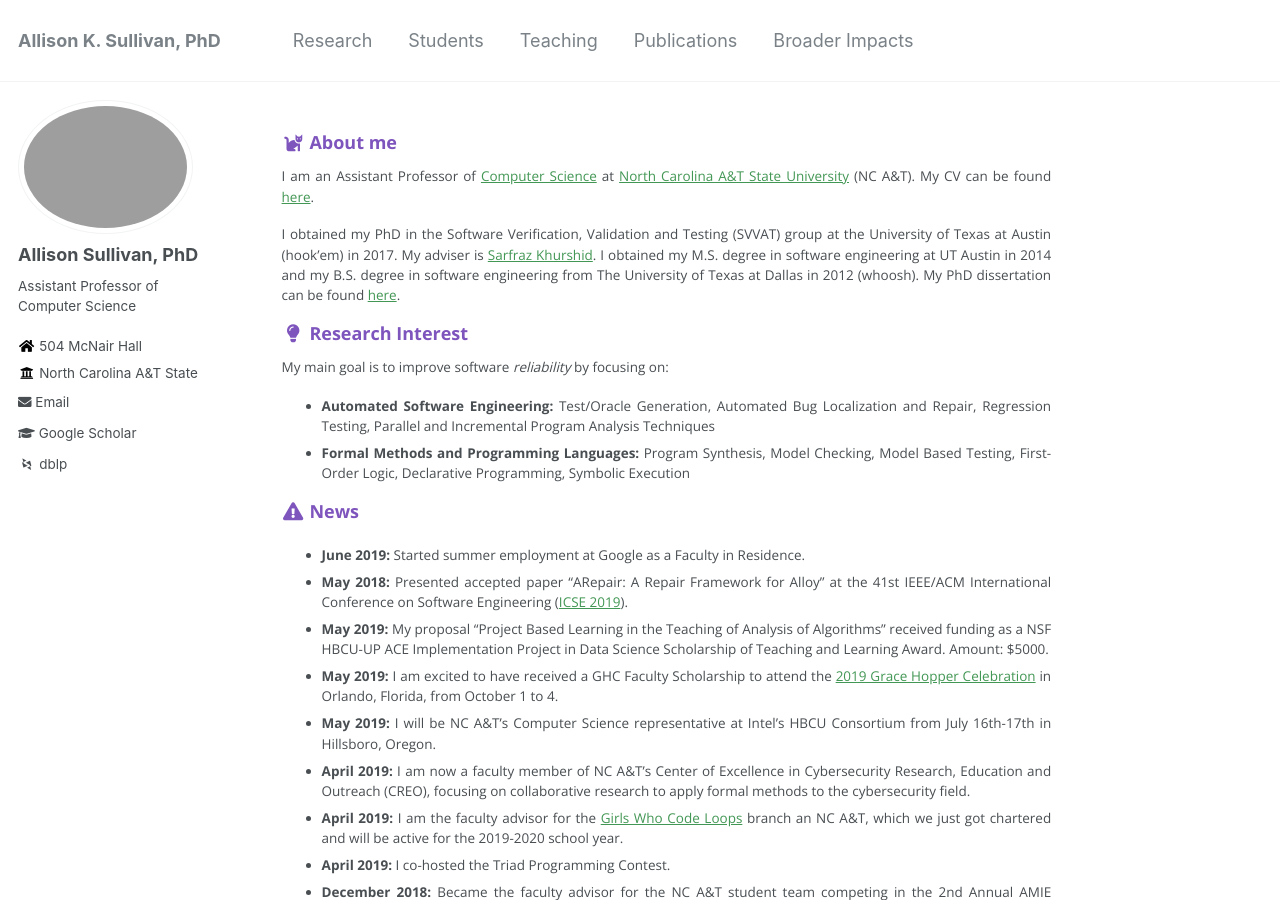
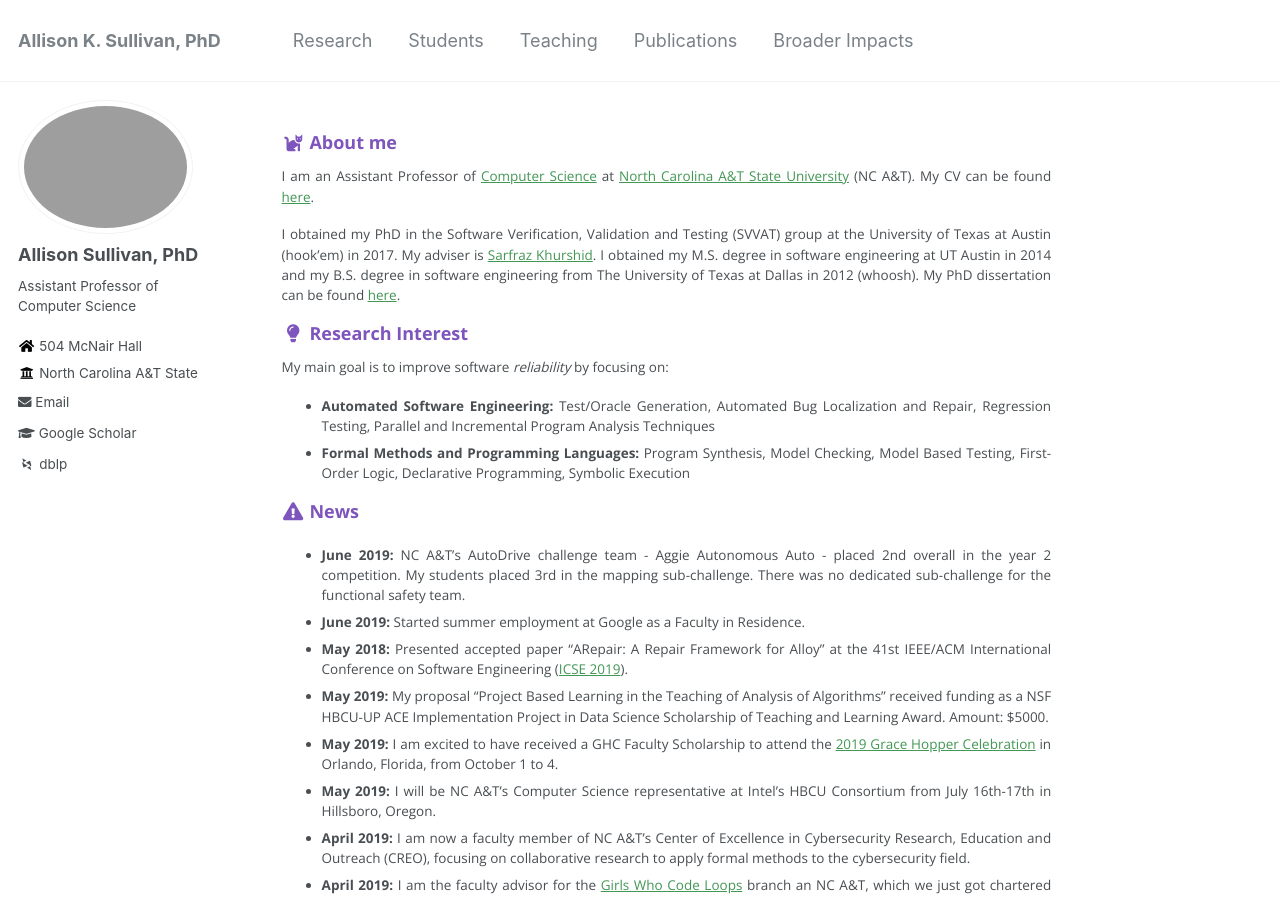
Before and after one commit to Allisonius/allisonius.github.io, a Jekyll site: the page built from _pages/about.md, in a window 1280 px wide and 900 px high. Built offline with Jekyll 4.4.1, drawn with Linux system fonts in a browser that asks for light colours; some web fonts are replaced.

Commit message:
Update about.md

```diff
--- a/_pages/about.md
+++ b/_pages/about.md
@@ -21,7 +21,8 @@ My main goal is to improve software _reliability_ by focusing on:
   * **Formal Methods and Programming Languages:** Program Synthesis, Model Checking, Model Based Testing, First-Order Logic, Declarative Programming, Symbolic Execution
 
 ### <i class="fa fa-fw fa-exclamation-triangle" aria-hidden="true"></i> News
- * **June 2019:** Started summer employment at Google as a Faculty in Residence.
+  * **June 2019:** NC A&T's AutoDrive challenge team - Aggie Autonomous Auto - placed 2nd overall in the year 2 competition. My students placed 3rd in the mapping sub-challenge. There was no dedicated sub-challenge for the functional safety team.
+  * **June 2019:** Started summer employment at Google as a Faculty in Residence.
   * **May 2018:** Presented accepted paper "ARepair: A Repair Framework for Alloy" at the 41st IEEE/ACM International Conference on Software Engineering ([ICSE 2019](https://conf.researchr.org/home/icse-2019)).
  * **May 2019:** My proposal "Project Based Learning in the Teaching of Analysis of Algorithms" received funding as a NSF HBCU-UP ACE Implementation Project in Data Science Scholarship of Teaching and Learning Award. Amount: $5000.
  * **May 2019:** I am excited to have received a GHC Faculty Scholarship to attend the [2019 Grace Hopper Celebration](https://ghc.anitab.org/) in Orlando, Florida, from October 1 to 4.
```
